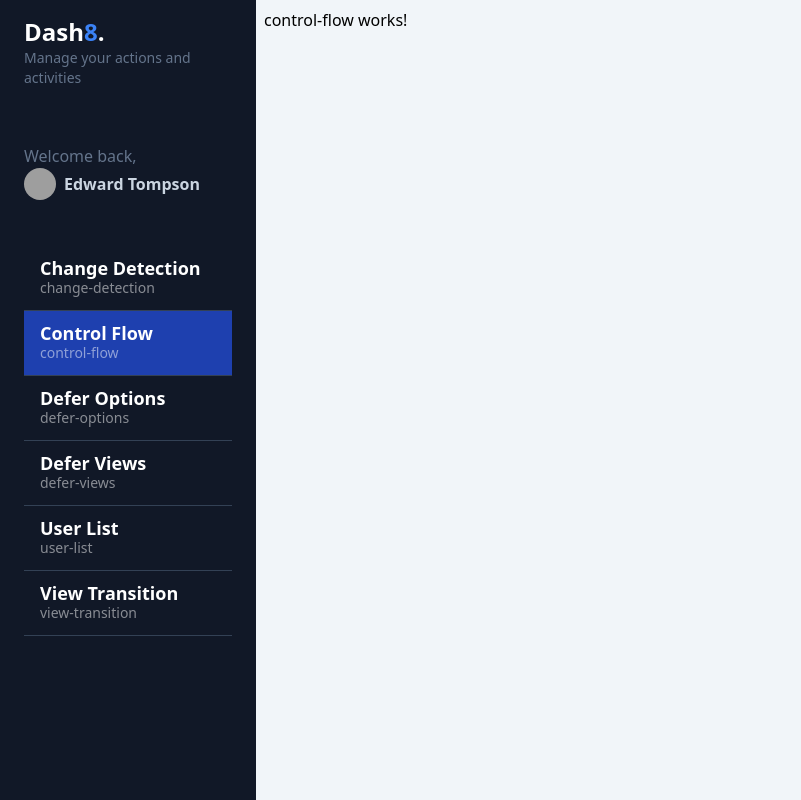
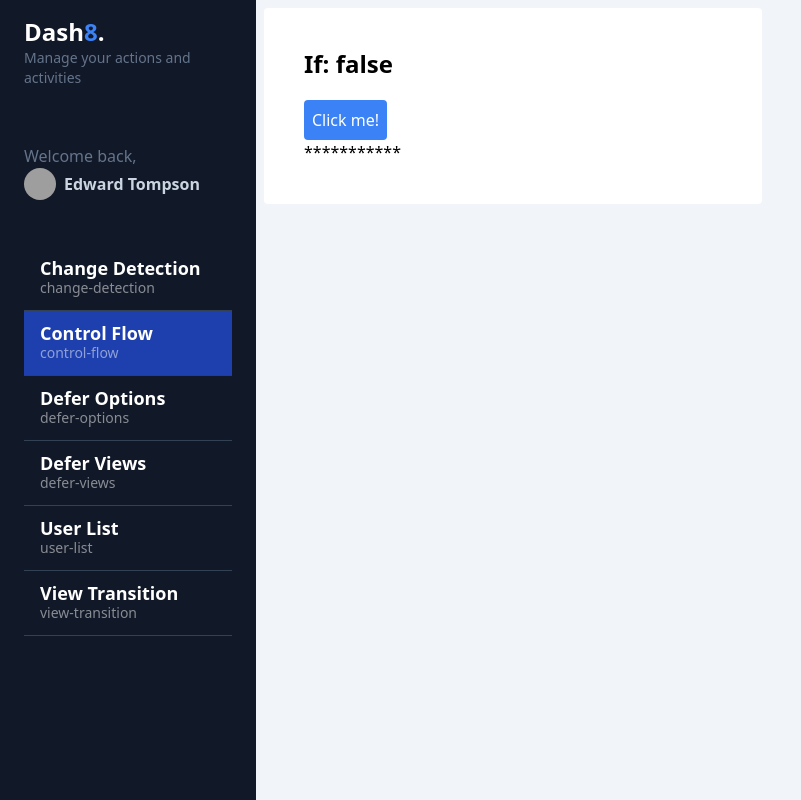
Before and after one commit to moive/my-dashboard-angular17-h, an Angular app: page /dashboard/control-flow in a window 1280 px wide. Shown: the whole page, without its empty margins (0-801 px from the left). Built offline with nearby package versions, Linux system fonts and the light colour scheme; grey boxes are pictures that could not be loaded.

Commit message:
control flow if else

```diff
--- a/src/app/dashboard/pages/control-flow/control-flow.component.html
+++ b/src/app/dashboard/pages/control-flow/control-flow.component.html
@@ -1 +1,11 @@
-<p>control-flow works!</p>
+<section class="grid grid-cols-1 md:grid-cols-2 gap-3">
+  <div class="bg-white rounded p-10">
+    <h2 class="text-2xl font-bold mb-5">If: {{showContent()}}</h2>
+    <button class="p-2 bg-blue-500 rounded text-white" (click)="toggleContent()">Click me!</button>
+    @if(showContent()){
+      <p>Hello World!</p>
+    }@else{
+      <p>***********</p>
+    }
+  </div>
+</section>
--- a/src/app/dashboard/pages/control-flow/control-flow.component.ts
+++ b/src/app/dashboard/pages/control-flow/control-flow.component.ts
@@ -1,4 +1,4 @@
-import { Component } from '@angular/core';
+import { Component, signal } from '@angular/core';
 
 @Component({
   selector: 'app-control-flow',
@@ -7,4 +7,9 @@
   templateUrl: './control-flow.component.html',
   styles: ``,
 })
-export default class ControlFlowComponent {}
+export default class ControlFlowComponent {
+  public showContent = signal(false);
+  toggleContent() {
+    this.showContent.update((value) => !value);
+  }
+}
```
